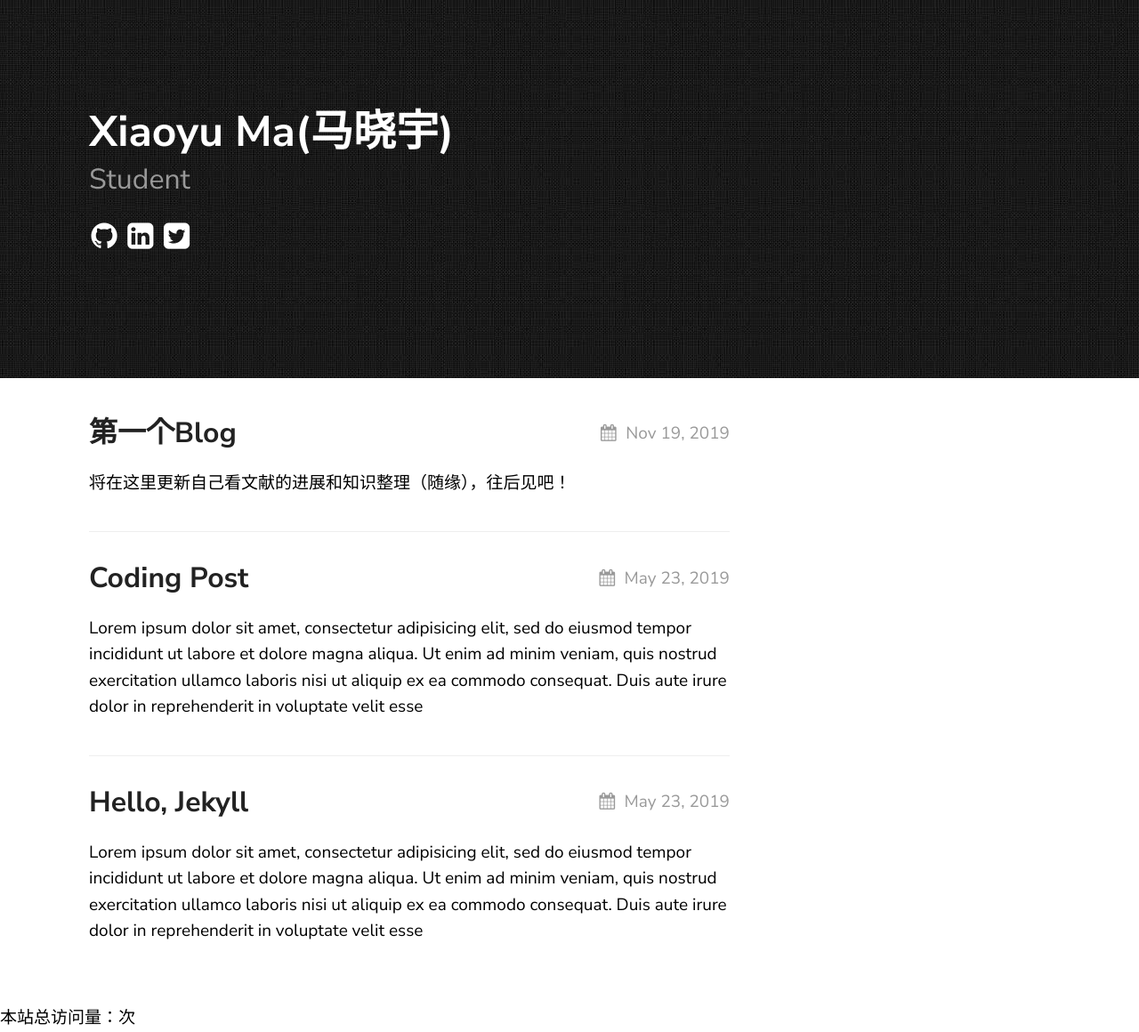
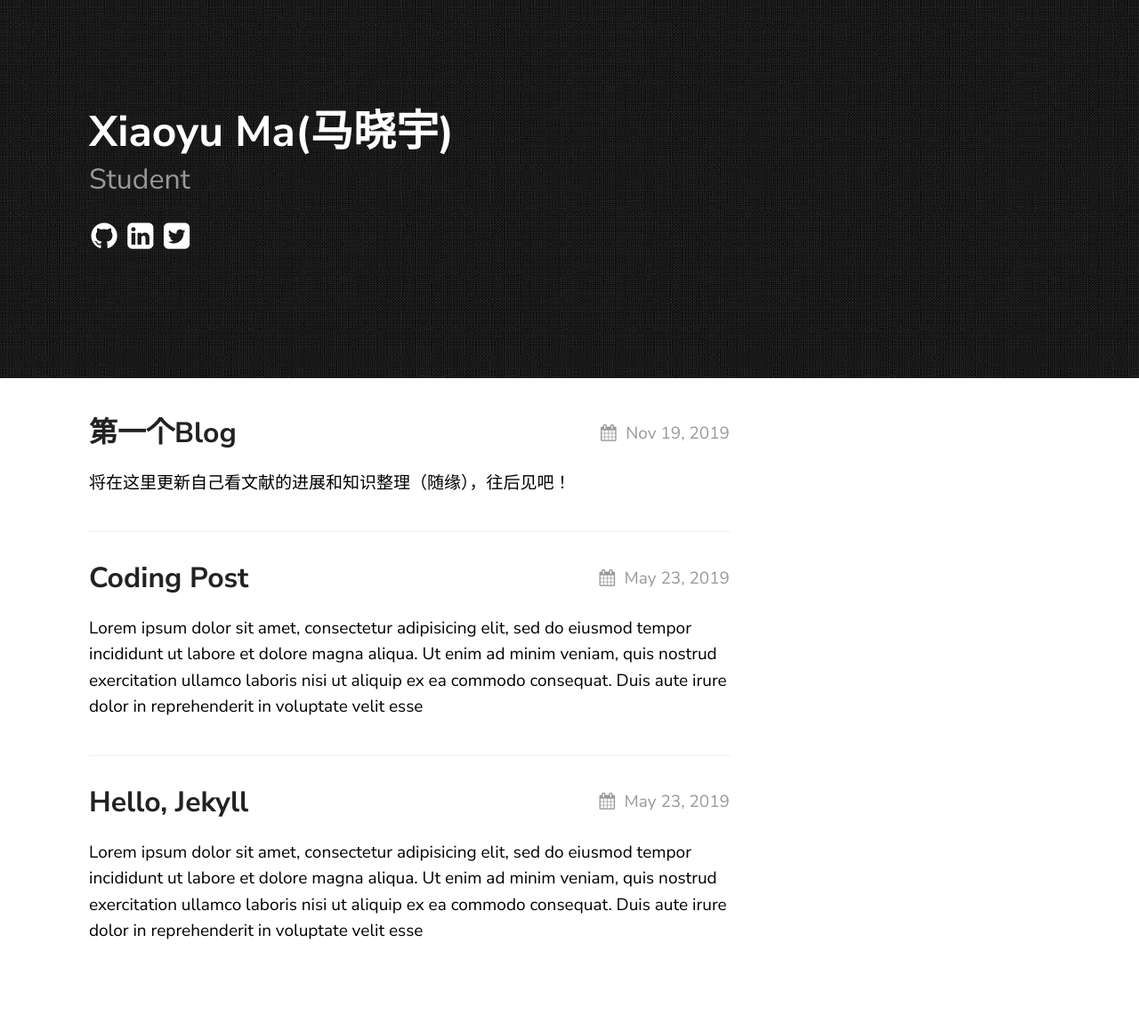
Before and after one commit to derek1998/blog.xiaoyuma, a Jekyll site: the page built from index.md, in a window 1280 px wide. Shown: the whole page at 89% size. Built offline with Jekyll 4.4.1, drawn with Linux system fonts in a browser that asks for light colours; after the commit the page ends 1130 px from its top, so only the background shows below that.

Commit message:
Update footer.html

```diff
--- a/_includes/footer.html
+++ b/_includes/footer.html
@@ -33,5 +33,3 @@
   src="https://cdnjs.cloudflare.com/ajax/libs/mathjax/2.7.1/MathJax.js?config=TeX-AMS-MML_HTMLorMML">
 </script>
 {%- endif -%}
-
-<span id="busuanzi_container_site_pv">本站总访问量：<span id="busuanzi_value_site_pv"></span>次</span>
```
